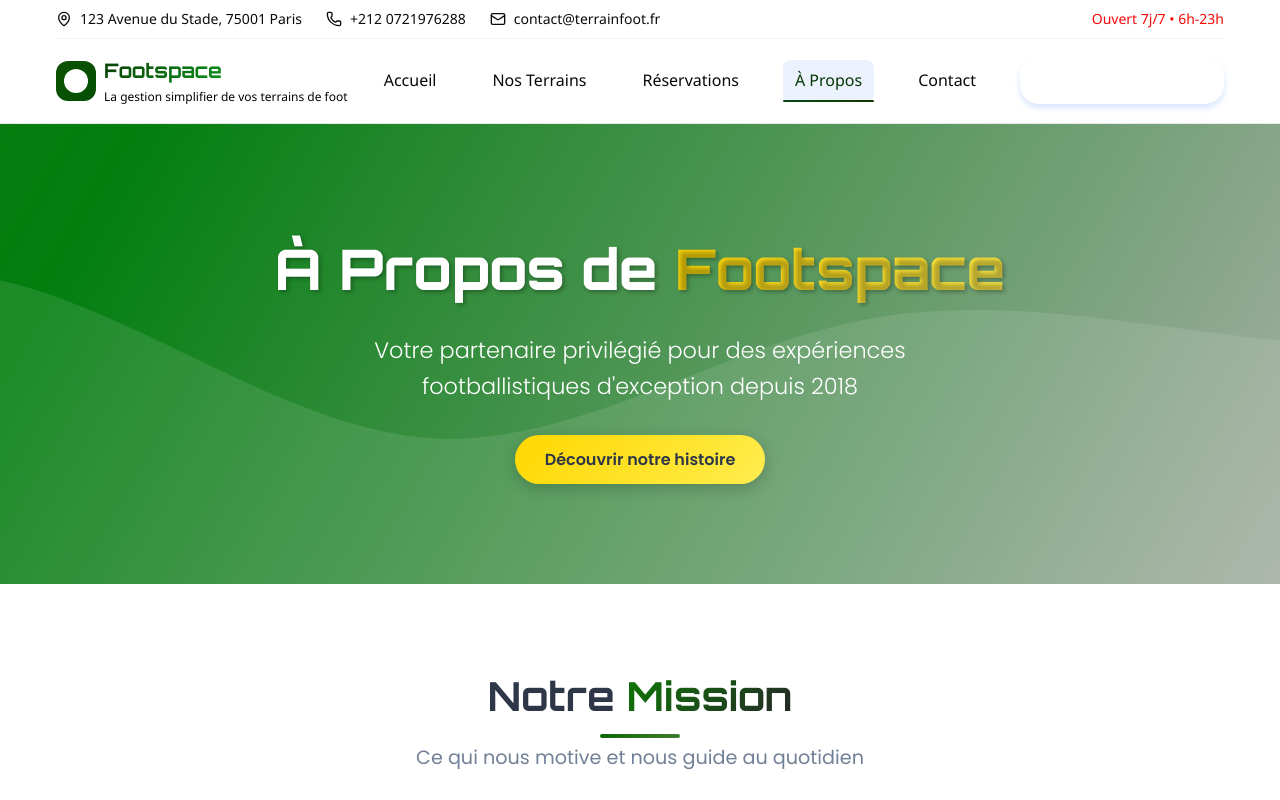
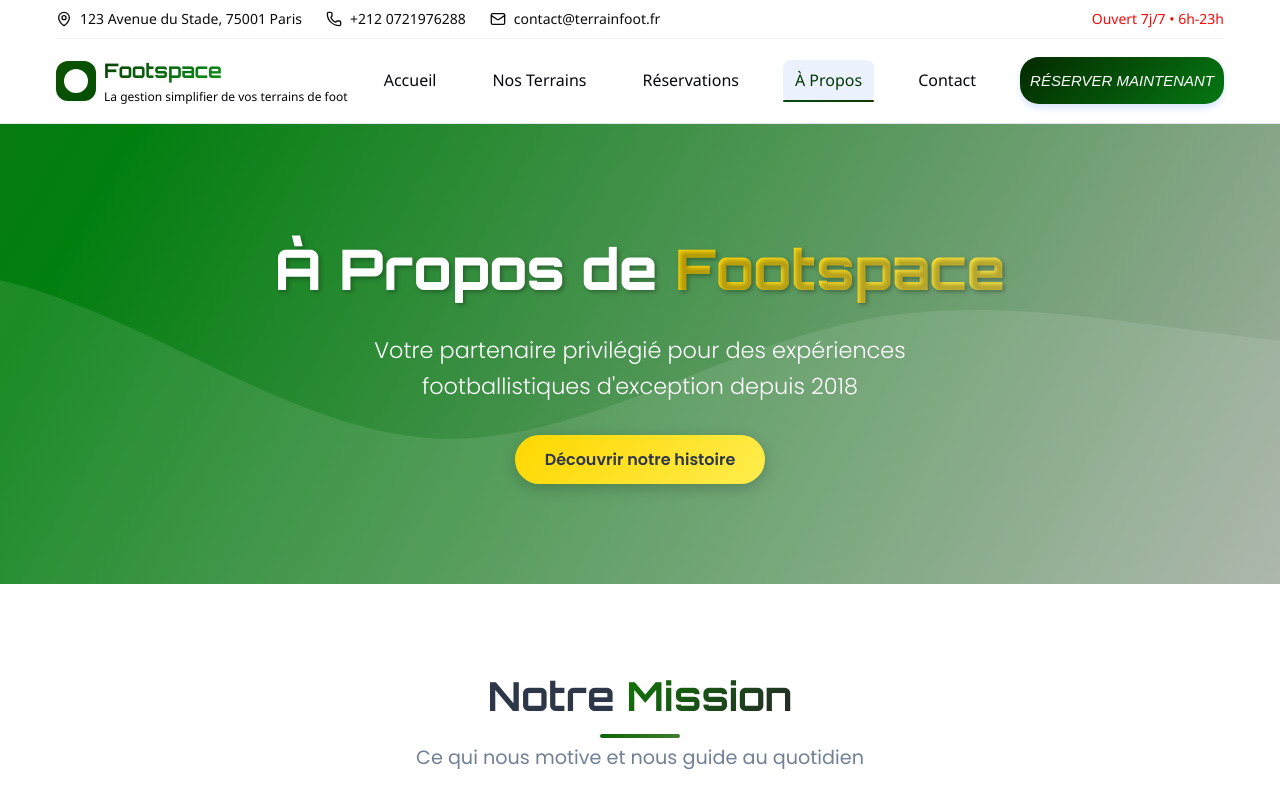
Before and after one commit to oumar782/Footspace-Reservation, a React (Vite) app: page /about in a window 1280 px wide. Shown: the top 800 px of the page. Built offline with nearby package versions, Linux system fonts and the light colour scheme.

Commit message:
first netfly8

```diff
--- a/src/composant/Header2.css
+++ b/src/composant/Header2.css
@@ -146,8 +146,7 @@
 }
 
 .nav2-cta-button {
-  background-color: transparent;
-
+  background: linear-gradient(135deg, #032a00 0%, #067712 100%);
   color: white;
   border: none;
   border-radius: 19px;
```
